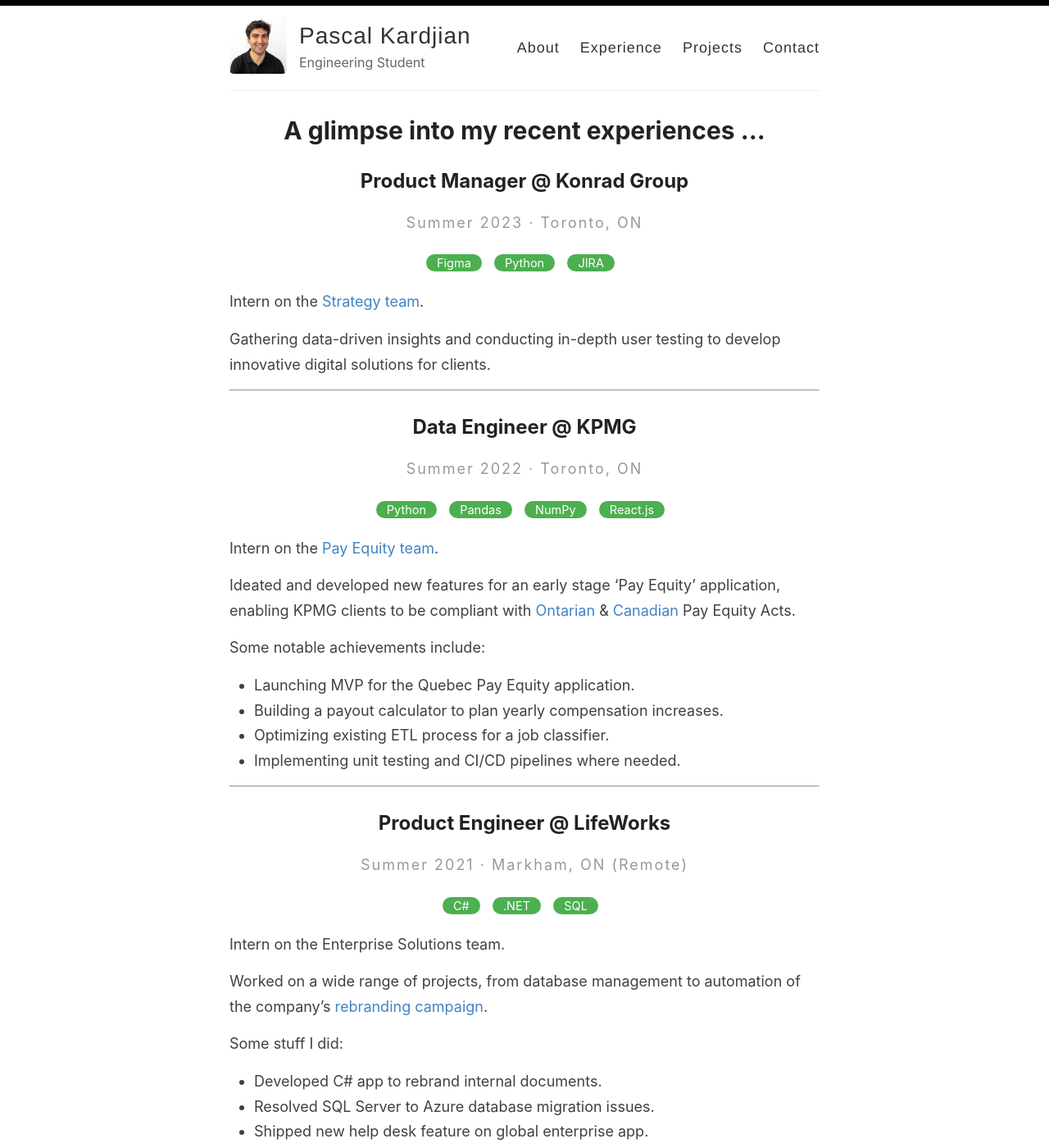
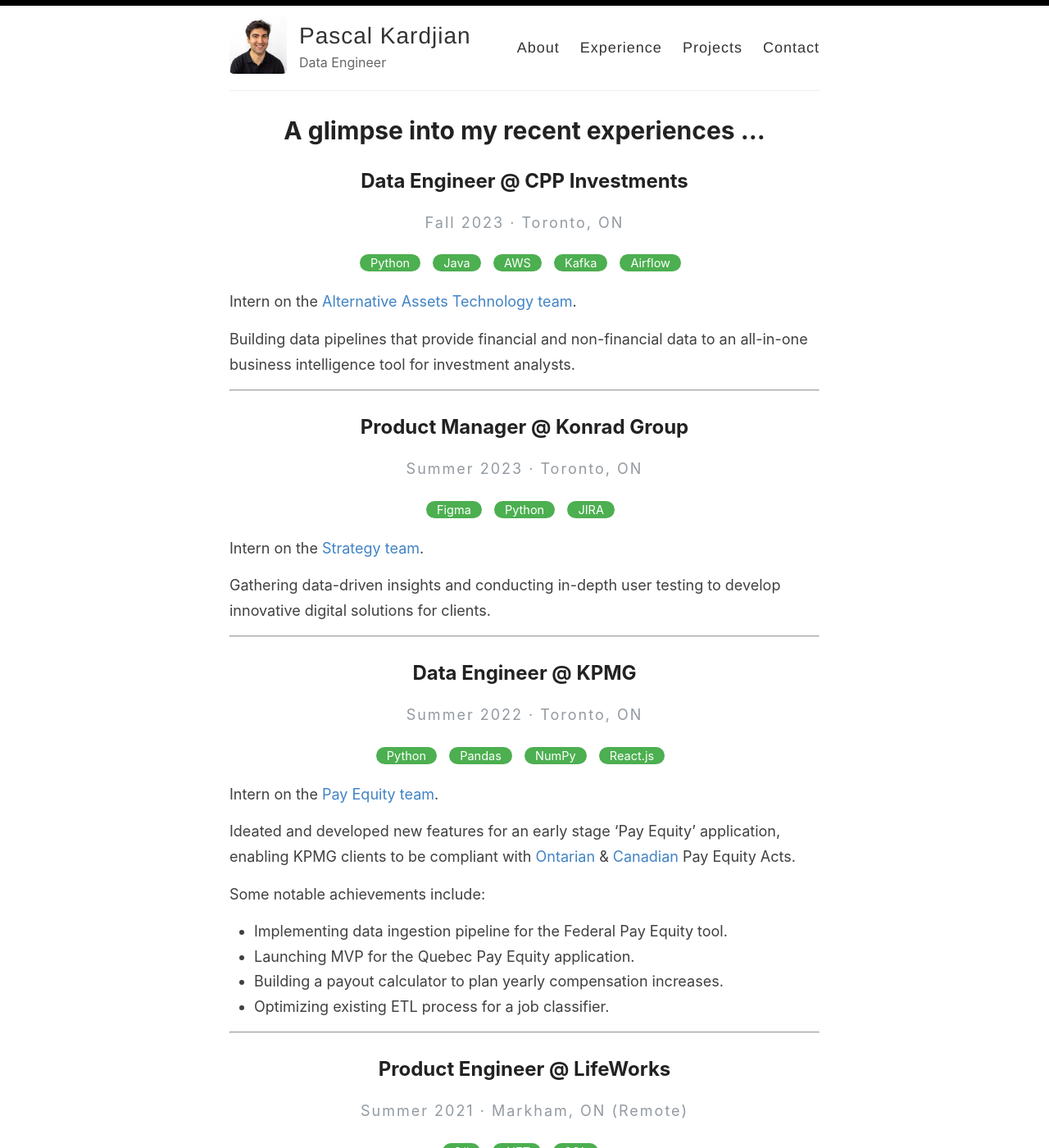
Before and after one commit to pkardjian/pkardjian.github.io, a Jekyll site: the page built from _pages/experience.md, in a window 1280 px wide and 1400 px high. Shown: the whole window at 82% size. Built offline with Jekyll 4.4.1, drawn with Linux system fonts in a browser that asks for light colours.

Commit message:
Fall updates

```diff
--- a/_config.yml
+++ b/_config.yml
@@ -9,7 +9,7 @@
 author: Pascal Kardjian
 
 # Short bio or description (displayed in the header)
-description: Engineering Student
+description: Data Engineer
 
 # URL of your avatar or profile pic (you could use your GitHub profile pic)
 avatar: /images/linkedin_profile.jpeg
--- a/_pages/experience.md
+++ b/_pages/experience.md
@@ -2,6 +2,24 @@
 layout: page
 title: A glimpse into my recent experiences ...
 permalink: /experience/
+---
+
+## Data Engineer @ CPP Investments
+
+<p class="author_title">Fall 2023  ·  Toronto, ON</p>
+
+<div class="post-tags">
+    <a>Python</a> &nbsp;
+    <a>Java</a> &nbsp;
+    <a>AWS</a> &nbsp;
+    <a>Kafka</a> &nbsp;
+    <a>Airflow</a> &nbsp;
+</div>
+
+Intern on the [Alternative Assets Technology team](https://www.konrad.com/capabilities/strategy).
+
+Building data pipelines that provide financial and non-financial data to an all-in-one business intelligence tool for investment analysts.
+
 ---
 
 ## Product Manager @ Konrad Group
@@ -37,10 +55,10 @@
 
 Some notable achievements include:
 
+- Implementing data ingestion pipeline for the Federal Pay Equity tool.
 - Launching MVP for the Quebec Pay Equity application.
 - Building a payout calculator to plan yearly compensation increases.
 - Optimizing existing ETL process for a job classifier.
-- Implementing unit testing and CI/CD pipelines where needed.
 
 ---
 
--- a/index.html
+++ b/index.html
@@ -4,7 +4,7 @@
 
 <h2 style="text-align: left;" id="intro"> Hello there, nice to meet you :)</h2>
   <p>I'm Pascal. I'm an Industrial & Systems Engineering student at the University of Toronto
-    currently exploring machine learning, human-centered design and information engineering.
+    currently exploring data engineering and machine learning.
     Things I enjoy include, but are not limited to:
   </p>
   <p>
```
Also changed, not shown: other parts of index.html (+1 -1 lines).
